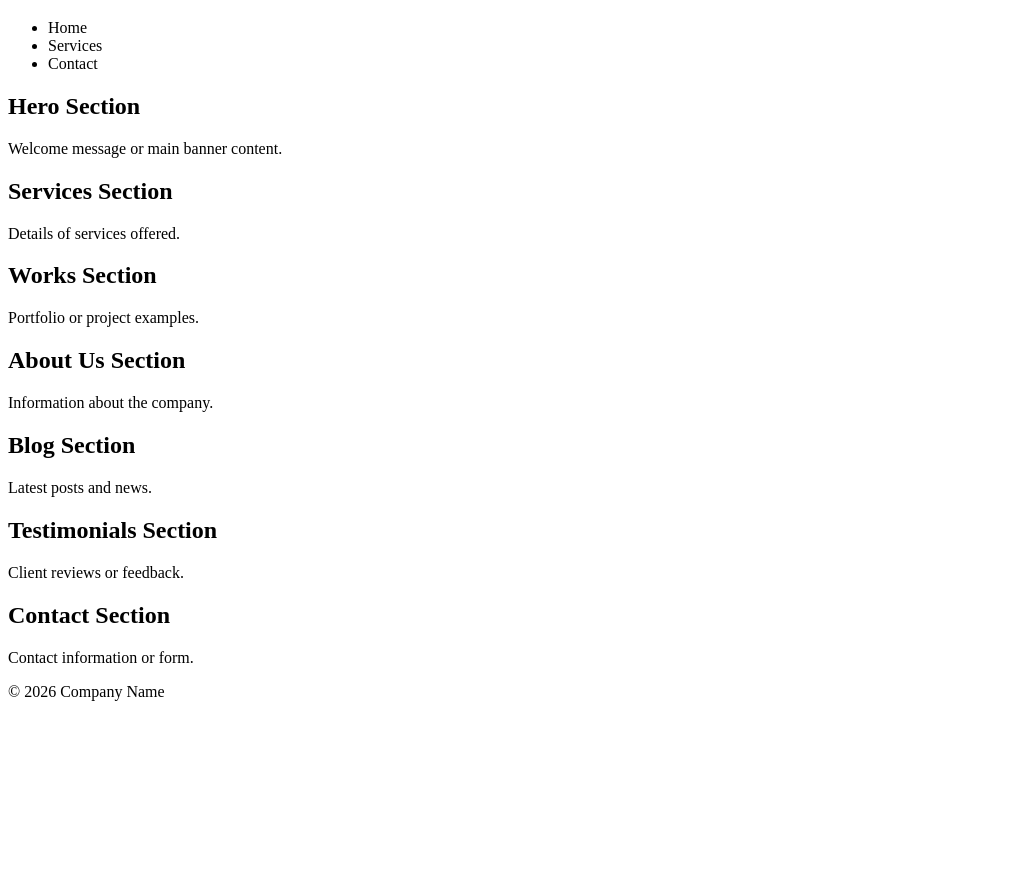
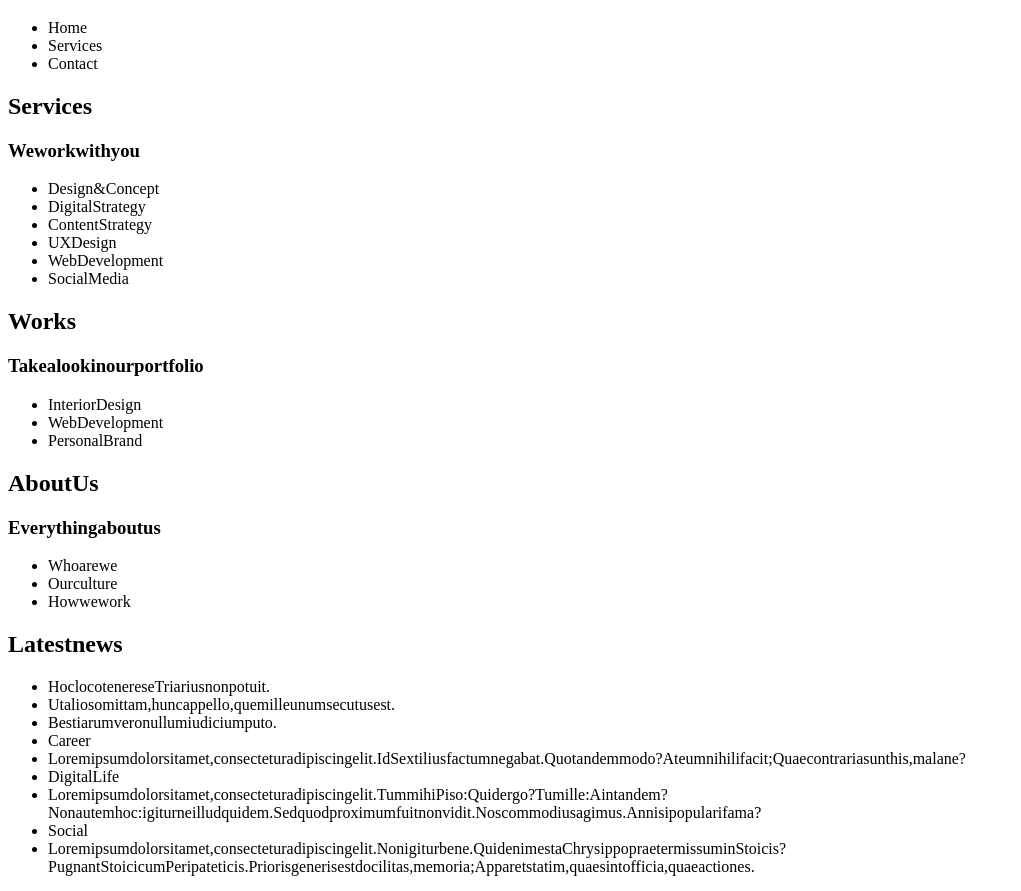
Before and after one commit to Yvette334/alu-web_front_end, a plain HTML site: page html_advanced/16-index.html in a window 1280 px wide. Shown: the part 61-952 px from the top of the page, without its empty margins (0-1021 px from the left). Before the commit the page ends 800 px from the top, so only its background shows below. Drawn offline with Linux system fonts and the light colour scheme.

Commit message:
added
Updated section titles and content for clarity.

```diff
--- a/html_advanced/16-index.html
+++ b/html_advanced/16-index.html
@@ -3,7 +3,7 @@
 <head>
   <meta charset="UTF-8">
   <meta name="viewport" content="width=device-width, initial-scale=1.0">
-  <title>Question 16</title>
+  <title>16</title>
 </head>
 <body>
 
@@ -20,52 +20,81 @@
   </div>
 </header>
 
-<section class="hero">
-  <div>
-    <h2>Hero Section</h2>
-    <p>Welcome message or main banner content.</p>
-  </div>
-</section>
-
 <section class="services">
   <div>
-    <h2>Services Section</h2>
-    <p>Details of services offered.</p>
+    <h2>Services</h2>
+    <h3>Weworkwithyou</h3>
+    <ul>
+      <li>Design&Concept</li>
+      <li>DigitalStrategy</li>
+      <li>ContentStrategy</li>
+      <li>UXDesign</li>
+      <li>WebDevelopment</li>
+      <li>SocialMedia</li>
+    </ul>
   </div>
 </section>
 
 <section class="works">
   <div>
-    <h2>Works Section</h2>
-    <p>Portfolio or project examples.</p>
+    <h2>Works</h2>
+    <h3>Takealookinourportfolio</h3>
+    <ul>
+      <li>InteriorDesign</li>
+      <li>WebDevelopment</li>
+      <li>PersonalBrand</li>
+    </ul>
   </div>
 </section>
 
 <section class="about-us">
   <div>
-    <h2>About Us Section</h2>
-    <p>Information about the company.</p>
+    <h2>AboutUs</h2>
+    <h3>Everythingaboutus</h3>
+    <ul>
+      <li>Whoarewe</li>
+      <li>Ourculture</li>
+      <li>Howwework</li>
+    </ul>
   </div>
 </section>
 
-<section class="blog">
+<section class="news">
   <div>
-    <h2>Blog Section</h2>
-    <p>Latest posts and news.</p>
+    <h2>Latestnews</h2>
+    <ul>
+      <li>HoclocotenereseTriariusnonpotuit.</li>
+      <li>Utaliosomittam,huncappello,quemilleunumsecutusest.</li>
+      <li>Bestiarumveronullumiudiciumputo.</li>
+      <li>Career</li>
+      <li>Loremipsumdolorsitamet,consecteturadipiscingelit.IdSextiliusfactumnegabat.Quotandemmodo?Ateumnihilifacit;Quaecontrariasunthis,malane?</li>
+      <li>DigitalLife</li>
+      <li>Loremipsumdolorsitamet,consecteturadipiscingelit.TummihiPiso:Quidergo?Tumille:Aintandem?Nonautemhoc:igiturneilludquidem.Sedquodproximumfuitnonvidit.Noscommodiusagimus.Annisipopularifama?</li>
+      <li>Social</li>
+      <li>Loremipsumdolorsitamet,consecteturadipiscingelit.Nonigiturbene.QuidenimestaChrysippopraetermissuminStoicis?PugnantStoicicumPeripateticis.Priorisgenerisestdocilitas,memoria;Apparetstatim,quaesintofficia,quaeactiones.</li>
+    </ul>
   </div>
 </section>
 
 <section class="testimonials">
   <div>
-    <h2>Testimonials Section</h2>
-    <p>Client reviews or feedback.</p>
+    <h2>Testimonials</h2>
+    <h3>Wearemorethanadigitalcompany</h3>
+    <ul>
+      <li>Testimonial1</li>
+      <li>Testimonial2</li>
+      <li>Testimonial3</li>
+    </ul>
   </div>
 </section>
 
 <section class="contact">
   <div>
-    <h2>Contact Section</h2>
-    <p>Contact information or form.</p>
+    <h2>Contact</h2>
+    <h3>Weliketoknownewpeople</h3>
+    <ul>
+      <li>Loremipsumdolorsitamet,consecteturadipiscingelit.IdSextiliusfactumnegabat.Quotandemmodo?Ateumnihilifacit;Quaecontrariasunthis,malane?</li>
+    </ul>
   </div>
 </section>
 
```
